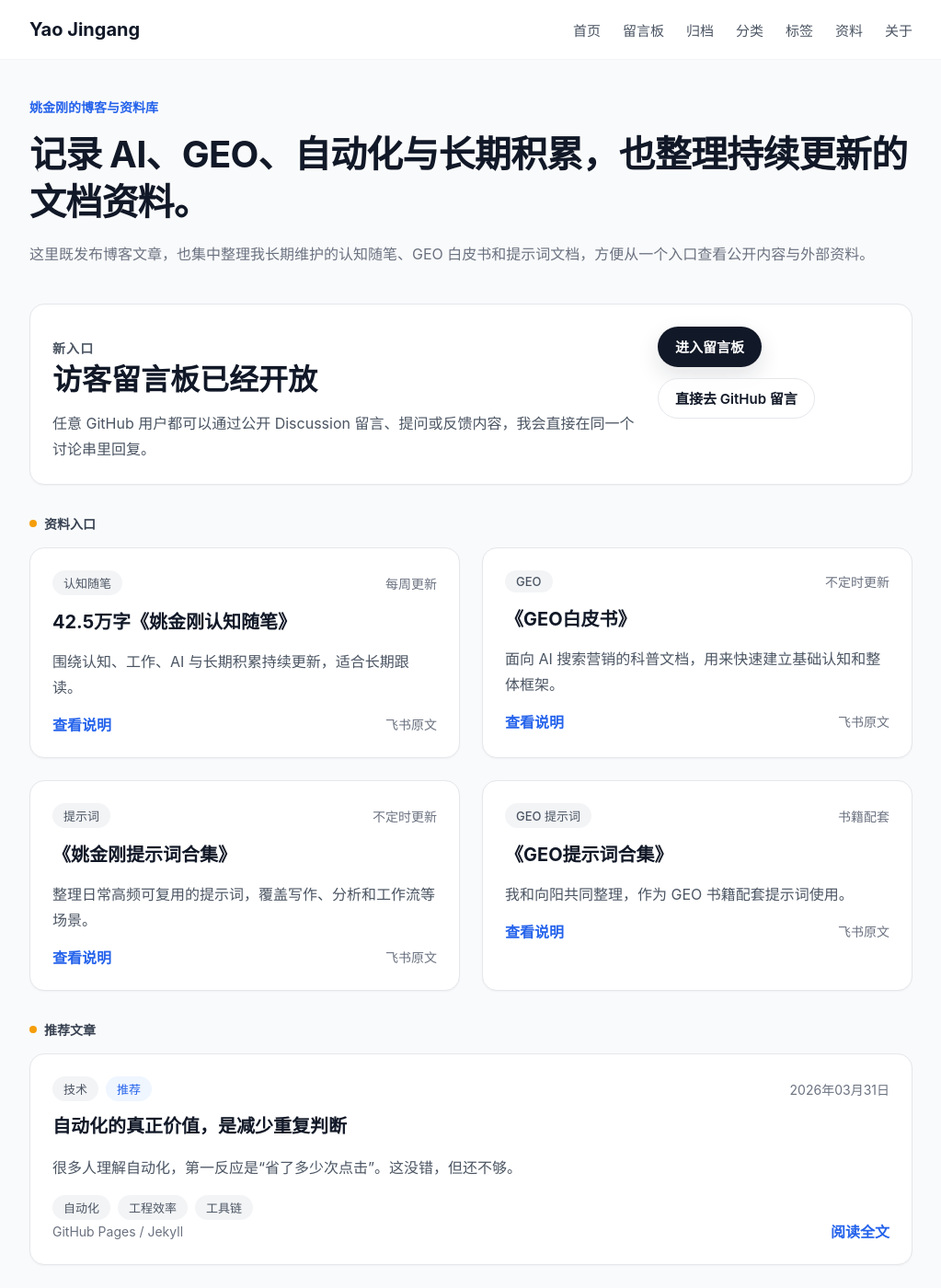
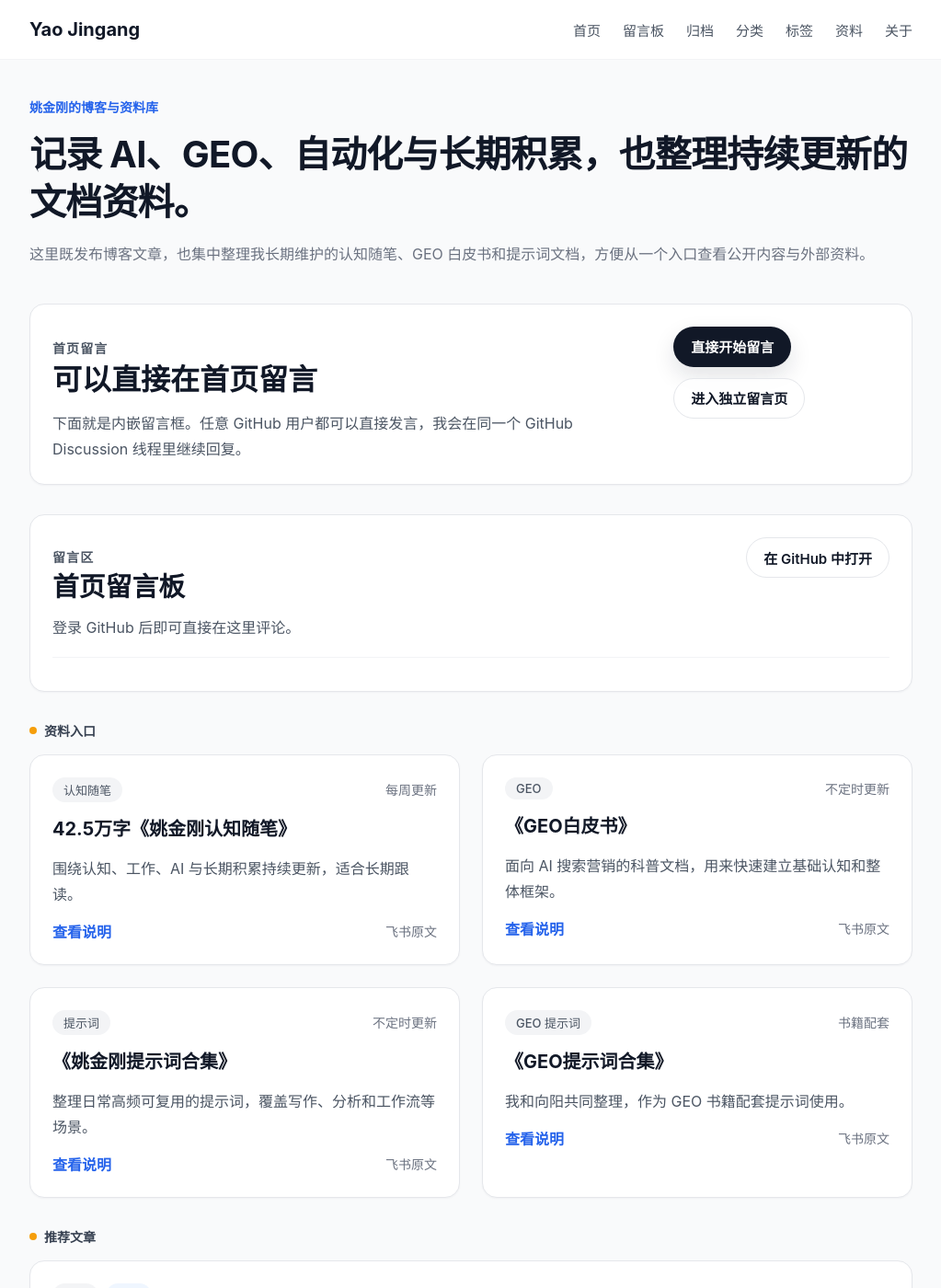
Before and after one commit to yaojingang/yaojingang.github.io, a Jekyll site: the page built from index.html, in a window 1280 px wide and 1400 px high. Shown: the whole window at 92% size, without its empty margins (128-1151 px from the left). Built offline with Jekyll 4.4.1, drawn with Linux system fonts in a browser that asks for light colours; comment, search, counter and statistics services are not loaded.

Commit message:
Embed homepage guestbook with giscus

```diff
--- a/_config.yml
+++ b/_config.yml
@@ -15,6 +15,12 @@
   discussion_url: "https://github.com/yaojingang/yaojingang.github.io/discussions/1"
   repo_url: "https://github.com/yaojingang/yaojingang.github.io/discussions"
 
+giscus:
+  repo: "yaojingang/yaojingang.github.io"
+  repo_id: "R_kgDOR1tgUQ"
+  discussion_number: "1"
+  lang: "zh-CN"
+
 lang: zh-CN
 timezone: Asia/Shanghai
 permalink: /:categories/:title/
--- /dev/null
+++ b/_includes/giscus-comments.html
@@ -0,0 +1,40 @@
+<section class="giscus-shell content-card">
+  <div class="giscus-shell-head">
+    <div>
+      {% if include.kicker %}
+      <p class="guestbook-callout-kicker">{{ include.kicker }}</p>
+      {% endif %}
+      {% if include.title %}
+      <h2>{{ include.title }}</h2>
+      {% endif %}
+      {% if include.description %}
+      <p>{{ include.description }}</p>
+      {% endif %}
+    </div>
+    <div class="giscus-shell-actions">
+      <a class="secondary-link-button" href="{{ site.guestbook.discussion_url }}" target="_blank" rel="noopener noreferrer">在 GitHub 中打开</a>
+    </div>
+  </div>
+
+  <div class="giscus-host">
+    <div class="giscus"></div>
+    <script
+      src="https://giscus.app/client.js"
+      data-repo="{{ site.giscus.repo }}"
+      data-repo-id="{{ site.giscus.repo_id }}"
+      data-mapping="number"
+      data-term="{{ site.giscus.discussion_number }}"
+      data-reactions-enabled="1"
+      data-emit-metadata="0"
+      data-input-position="top"
+      data-theme="preferred_color_scheme"
+      data-lang="{{ site.giscus.lang }}"
+      crossorigin="anonymous"
+      async>
+    </script>
+  </div>
+
+  <noscript>
+    <p>评论框需要启用 JavaScript。你也可以直接在 <a href="{{ site.guestbook.discussion_url }}" target="_blank" rel="noopener noreferrer">GitHub Discussion</a> 中留言。</p>
+  </noscript>
+</section>
--- a/assets/css/style.scss
+++ b/assets/css/style.scss
@@ -282,6 +282,47 @@
   font-size: 1.25rem;
 }
 
+.giscus-shell {
+  margin: 0 0 32px;
+  border-color: #dbeafe;
+}
+
+.giscus-shell-head {
+  display: flex;
+  justify-content: space-between;
+  gap: 20px;
+  align-items: flex-start;
+  margin-bottom: 18px;
+}
+
+.giscus-shell-head h2 {
+  margin: 0;
+  font-size: clamp(1.35rem, 2.6vw, 1.8rem);
+  line-height: 1.35;
+}
+
+.giscus-shell-head p {
+  margin: 10px 0 0;
+  color: #4b5563;
+}
+
+.giscus-shell-actions {
+  display: flex;
+  flex-wrap: wrap;
+  gap: 12px;
+  align-items: center;
+}
+
+.giscus-host {
+  padding: 12px 0 0;
+  border-top: 1px solid var(--line-soft);
+}
+
+.giscus,
+.giscus-frame {
+  width: 100%;
+}
+
 .guestbook-guide ul {
   margin: 14px 0 0;
   padding-left: 1.25rem;
@@ -527,7 +568,8 @@
   .taxonomy-group li,
   .guestbook-callout,
   .guestbook-panel,
-  .guestbook-guide {
+  .guestbook-guide,
+  .giscus-shell-head {
     display: block;
   }
 
@@ -552,7 +594,8 @@
   }
 
   .guestbook-callout-actions,
-  .guestbook-panel-actions {
+  .guestbook-panel-actions,
+  .giscus-shell-actions {
     margin-top: 18px;
   }
 
--- a/index.html
+++ b/index.html
@@ -15,17 +15,25 @@
 
 <section class="guestbook-callout content-card">
   <div class="guestbook-callout-copy">
-    <p class="guestbook-callout-kicker">新入口</p>
-    <h2>访客留言板已经开放</h2>
+    <p class="guestbook-callout-kicker">首页留言</p>
+    <h2>可以直接在首页留言</h2>
     <p>
-      任意 GitHub 用户都可以通过公开 Discussion 留言、提问或反馈内容，我会直接在同一个讨论串里回复。
+      下面就是内嵌留言框。任意 GitHub 用户都可以直接发言，我会在同一个 GitHub Discussion 线程里继续回复。
     </p>
   </div>
   <div class="guestbook-callout-actions">
-    <a class="primary-link-button" href="{{ '/guestbook/' | relative_url }}">进入留言板</a>
-    <a class="secondary-link-button" href="{{ site.guestbook.discussion_url }}" target="_blank" rel="noopener noreferrer">直接去 GitHub 留言</a>
+    <a class="primary-link-button" href="#homepage-comments">直接开始留言</a>
+    <a class="secondary-link-button" href="{{ '/guestbook/' | relative_url }}">进入独立留言页</a>
   </div>
 </section>
+
+<div id="homepage-comments">
+  {% include giscus-comments.html
+    kicker="留言区"
+    title="首页留言板"
+    description="登录 GitHub 后即可直接在这里评论。"
+  %}
+</div>
 
 <section class="section-title-row">
   <div class="section-title">
```
Also changed, not shown: guestbook.md (+10 -5 lines).
